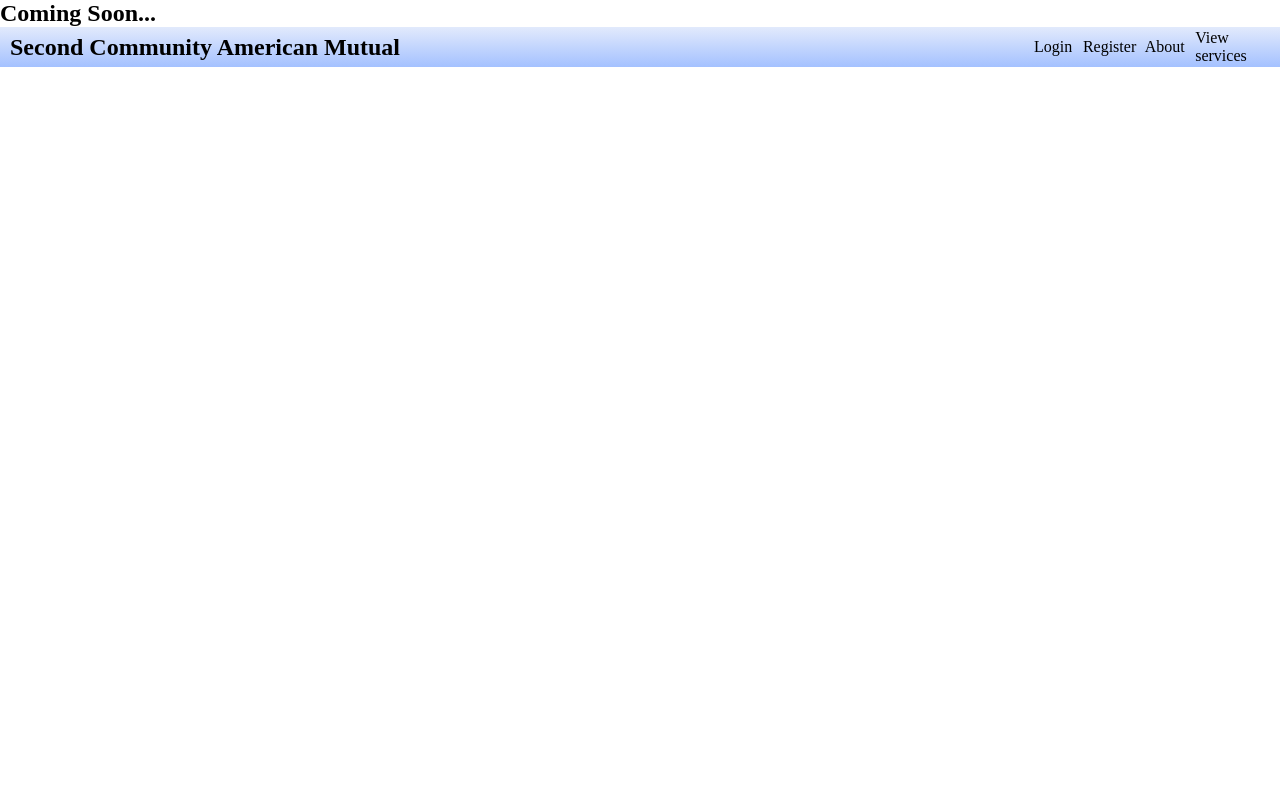
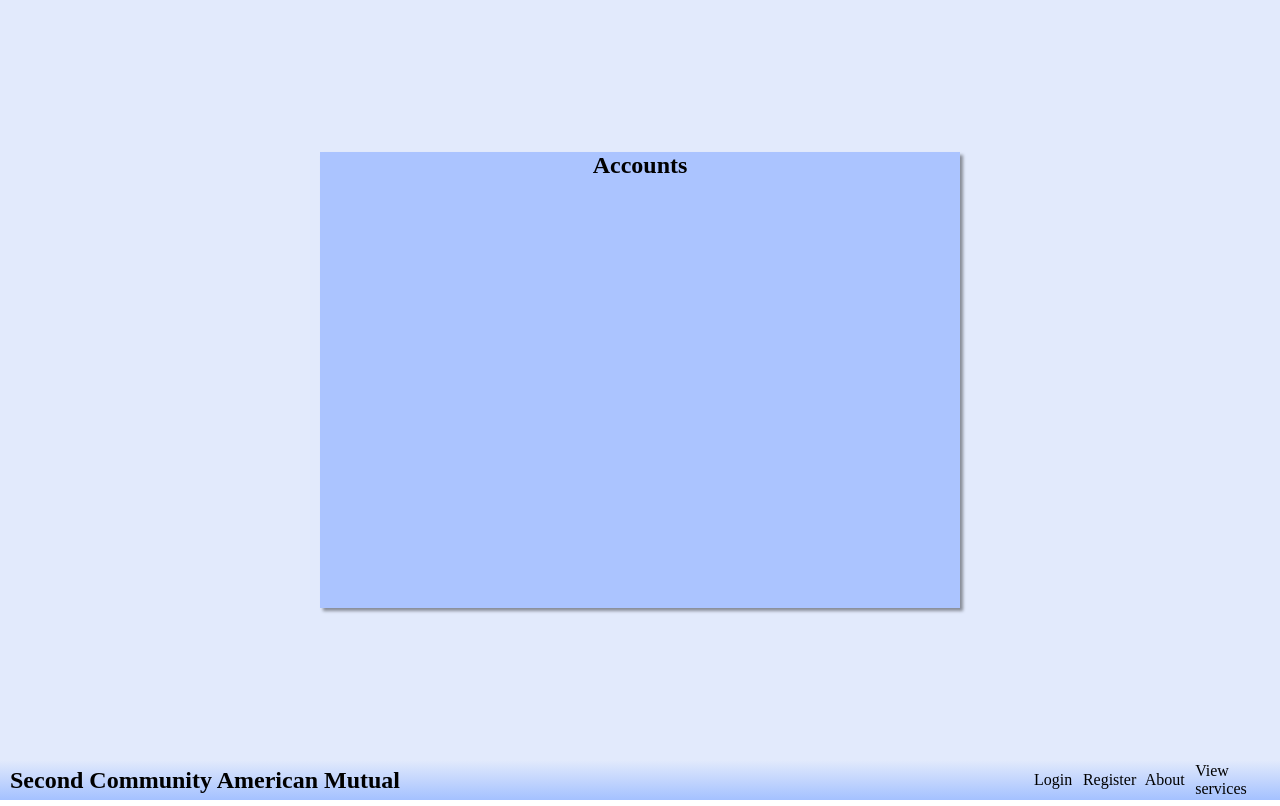
Before and after one commit to mbatista4/second-community-america-mutual-frontend, a React (Create React App) app: page /overview in a window 1280 px wide. Built offline with nearby package versions, Linux system fonts and the light colour scheme.

Commit message:
started account overview

```diff
--- a/src/App.js
+++ b/src/App.js
@@ -2,7 +2,7 @@ import React, {useEffect } from 'react'
 import { BrowserRouter as Router, Route, Switch } from 'react-router-dom'
 import LandingPage from './Components/LandingPage/LandingPage'
 import LoginPage from './Components/LoginPage/LoginPage';
-import Overview from './Components/Overview';
+import Overview from './Components/OverviewPage/Overview';
 import Navbar from './Components/Navbar';
 import RegisterPage from './Components/RegisterPage/RegisterPage';
 import { LoginProvider } from './LoginContext';
--- a/src/Components/Overview.jsx
+++ /dev/null
@@ -1,9 +0,0 @@
-import React from 'react'
-
-export default function Overview() {
-    return (
-        <div>
-            <h2>Coming Soon...</h2>
-        </div>
-    )
-}
--- /dev/null
+++ b/src/Components/OverviewPage/Overview.jsx
@@ -0,0 +1,12 @@
+import React from 'react'
+import './overview.css'
+
+export default function Overview() {
+    return (
+        <div className="page">
+            <div className="accounts-box">
+                <h2>Accounts</h2>
+            </div>
+        </div>
+    )
+}
--- /dev/null
+++ b/src/Components/OverviewPage/overview.css
@@ -0,0 +1,16 @@
+.page {
+    display: flex;
+    height: 95vh;
+    background-color: #e2eafc;
+    align-items: center;
+    flex-direction: column;
+}
+
+.accounts-box{
+    margin: auto;
+    height: 60%;
+    width: 50%;
+    background-color: #abc4ff;
+    box-shadow: 3px 3px 3px rgba(0, 0, 0, .4);
+    text-align: center;
+}
```
